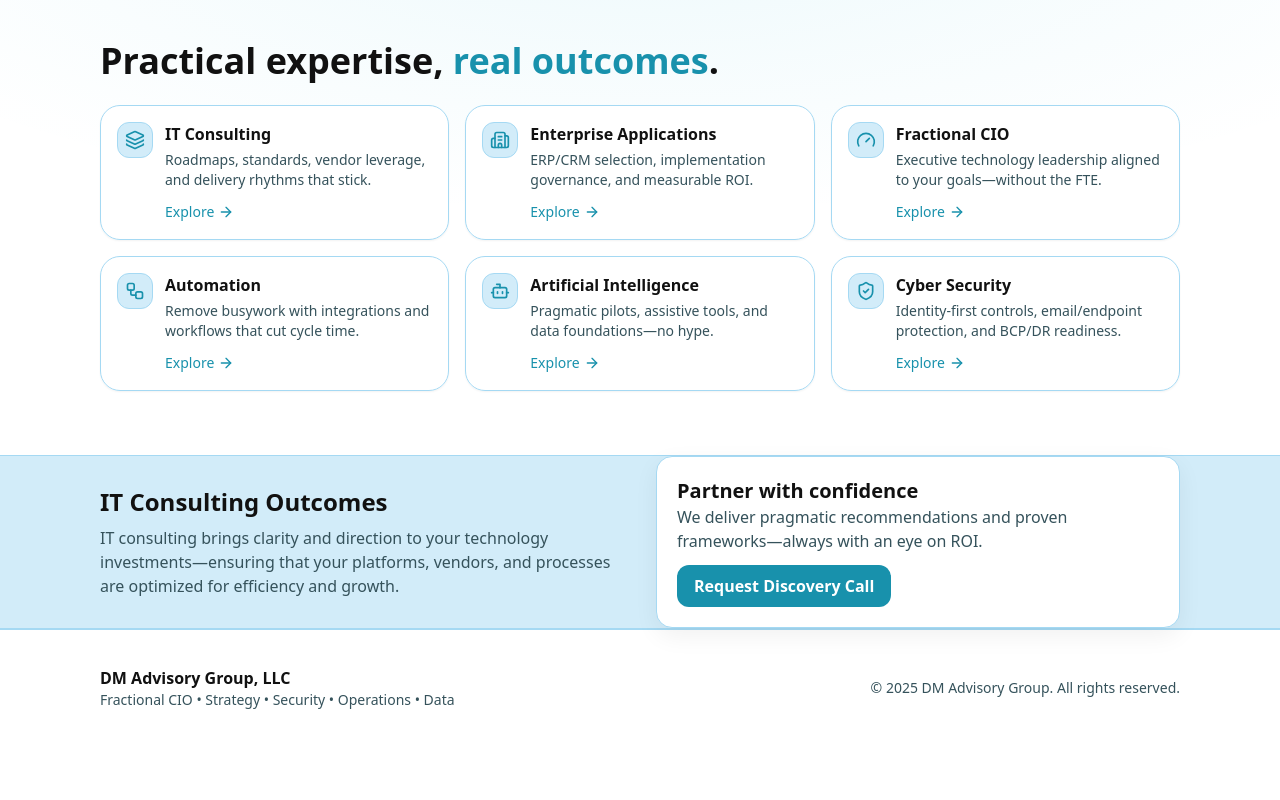
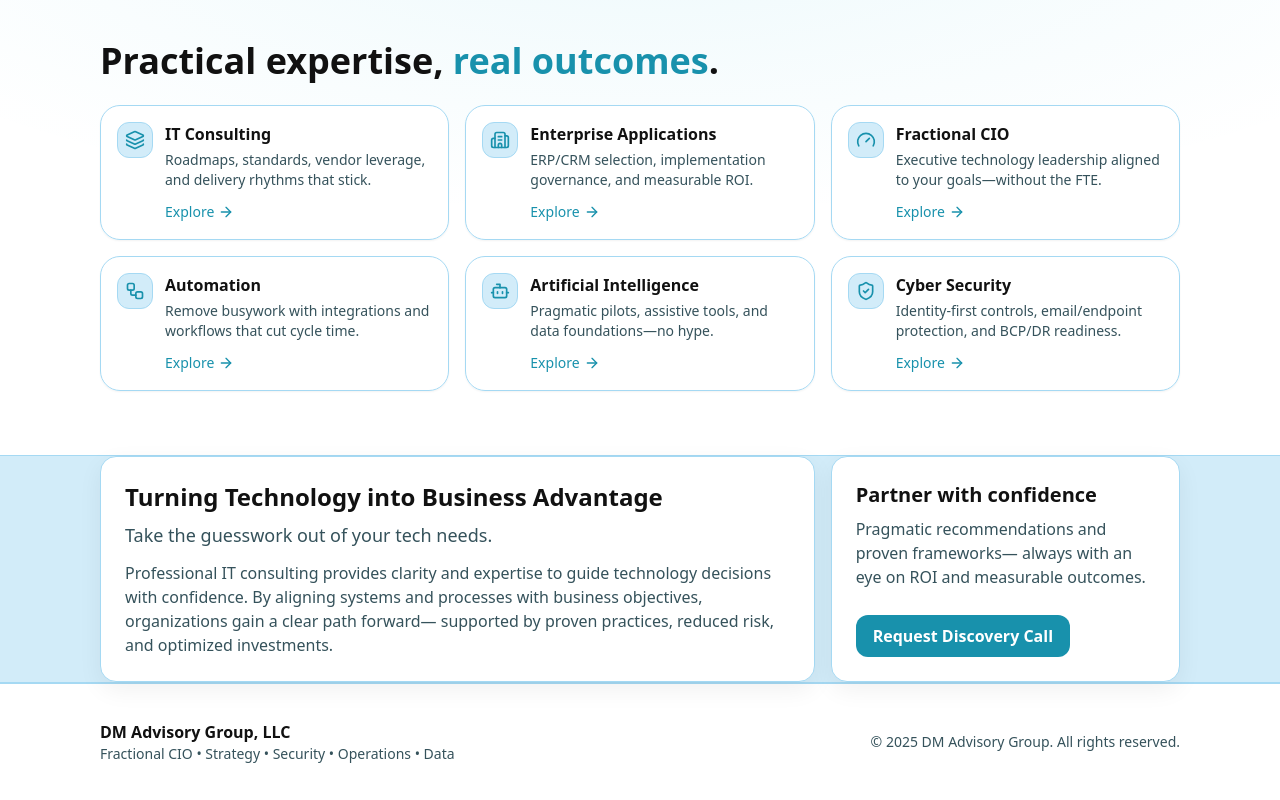
Before and after one commit to dmullenix-web/dm-advisory-group, a Next.js app: page / in a window 1280 px wide. Shown: the part 442-1242 px from the top of the page. Before the commit the page ends 1188 px from the top, so only its background shows below. Built offline with nearby package versions, Linux system fonts and the light colour scheme.

Commit message:
tech callout text at bottom

```diff
--- a/app/page.tsx
+++ b/app/page.tsx
@@ -126,26 +126,43 @@
       </section>
 
 
-            {/* IT CONSULTING OUTCOMES */}
+            {/* VALUE + TRUST SIDE-BY-SIDE */}
 <section className="section-alt">
-        <div className="container grid md:grid-cols-2 gap-8 items-center">
-          <div className="text-center md:text-left">
-            <h2 className="text-2xl font-bold mb-2">IT Consulting Outcomes</h2>
-            <p className="text-[color:var(--muted)] max-w-xl mx-auto md:mx-0">
-              IT consulting brings clarity and direction to your technology investments—ensuring
-              that your platforms, vendors, and processes are optimized for efficiency and growth.
+  <div className="container">
+    <div className="grid md:grid-cols-3 gap-4 items-stretch">
+      {/* Left: Value statement */}
+      <div className="card p-6 md:col-span-2 h-full flex flex-col">
+        <h3 className="text-2xl font-extrabold mb-2">
+          Turning Technology into Business Advantage
+        </h3>
+        <p className="text-lg font-medium text-[color:var(--muted)] mb-3">
+          Take the guesswork out of your tech needs.
+        </p>
+        <p className="text-[color:var(--muted)]">
+          Professional IT consulting provides clarity and expertise to guide technology decisions with confidence.
+          By aligning systems and processes with business objectives, organizations gain a clear path forward—
+          supported by proven practices, reduced risk, and optimized investments.
         </p>
       </div>
-          <div className="card p-5">
-            <h3 className="text-xl font-bold">Partner with confidence</h3>
-            <p className="text-[color:var(--muted)] mb-3">
-              We deliver pragmatic recommendations and proven frameworks—always with an eye on ROI.
+
+      {/* Right: Partner with confidence */}
+      <div className="card p-6 h-full flex flex-col">
+        <div className="grow">
+          <h3 className="text-xl font-bold mb-2">Partner with confidence</h3>
+          <p className="text-[color:var(--muted)]">
+            Pragmatic recommendations and proven frameworks—
+            always with an eye on ROI and measurable outcomes.
           </p>
-            <a className="btn btn-primary" href="/contact">Request Discovery Call</a>
+        </div>
+        <a href="/contact" className="btn btn-primary mt-4 w-full md:w-auto self-start">
+          Request Discovery Call
+        </a>
+      </div>
     </div>
   </div>
 </section>
 
+
     </>
   )
 }
```
Lines whose indentation alone changed are shown as unchanged.
